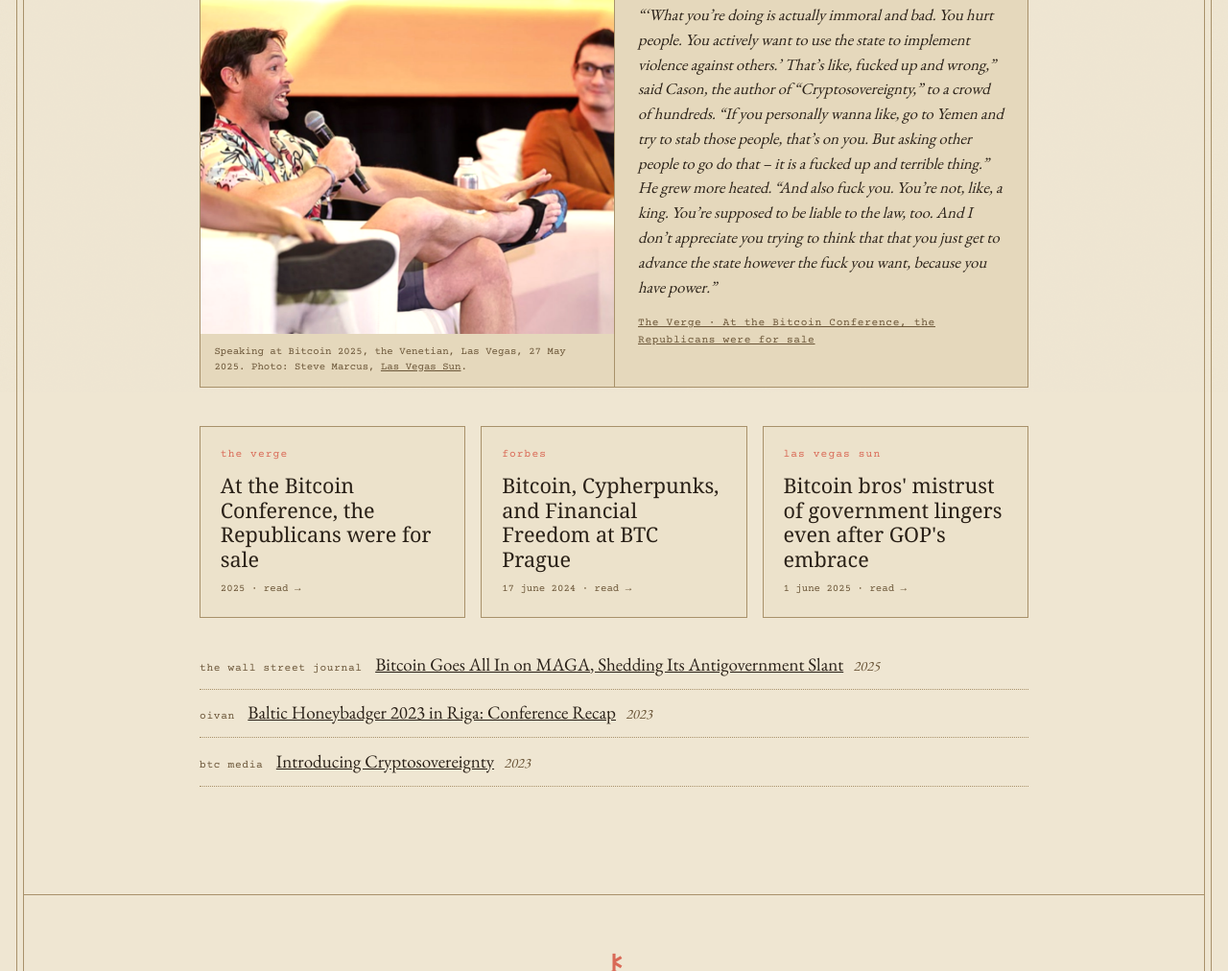
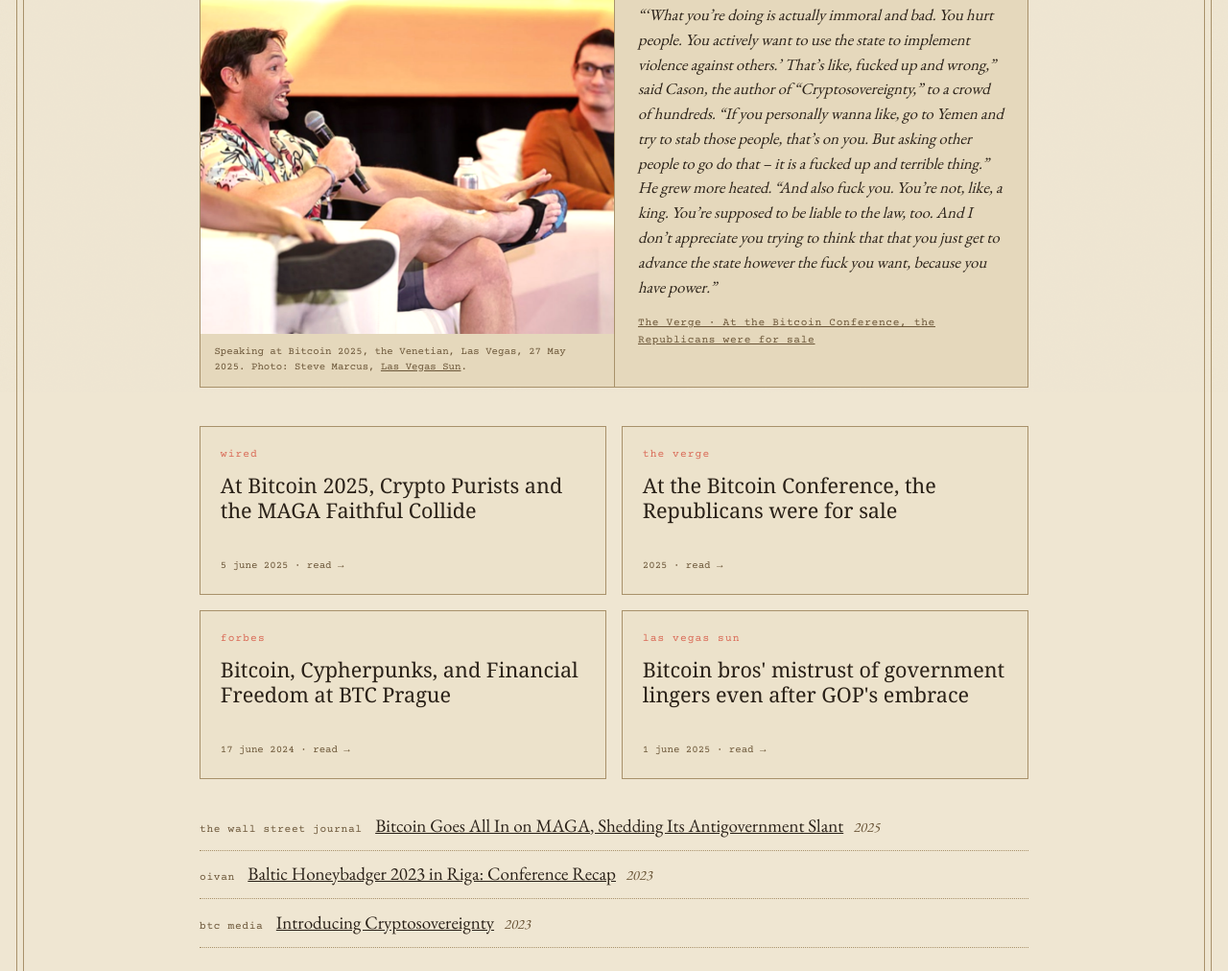
Before and after one commit to coindork/erikcason.com, a plain HTML site: page news/index.html in a window 1280 px wide. Shown: the part 391-1403 px from the top of the page at 96% size. Drawn offline with nearby package versions, Linux system fonts and the light colour scheme; a web font is replaced by a local one.

Commit message:
News: add Wired coverage of Bitcoin 2025

```diff
--- a/assets/site.css
+++ b/assets/site.css
@@ -788,3 +788,7 @@ nav a[aria-current='page'] { color: var(--ember); }
 .opening-grid + .home-antiwar { margin-top: clamp(2.5rem, 5vw, 4rem); }
 .home-antiwar { max-width: 54rem; }
 .live-words .home-vora { display: flow-root; }
+
+/* 2026-11-23: four press cards sit two by two on the News page */
+.press-features:has(> .press-card:nth-child(4)) { grid-template-columns: repeat(2, 1fr); }
+@media (max-width: 760px) { .press-features:has(> .press-card:nth-child(4)) { grid-template-columns: 1fr; } }
--- a/news/index.html
+++ b/news/index.html
@@ -30,6 +30,7 @@
           <cite><a href="https://www.theverge.com/cryptocurrency/679685/bitcoin-conference-gop-takeover" target="_blank" rel="noopener">The Verge · At the Bitcoin Conference, the Republicans were for sale</a></cite>
         </blockquote></div>
         <div class="press-features">
+          <a class="press-card" href="https://www.wired.com/story/at-bitcoin-2025-crypto-purists-and-the-maga-faithful-collide/" target="_blank" rel="noopener"><span class="press-outlet">Wired</span><strong>At Bitcoin 2025, Crypto Purists and the MAGA Faithful Collide</strong><span class="press-date">5 June 2025 · read →</span></a>
           <a class="press-card" href="https://www.theverge.com/cryptocurrency/679685/bitcoin-conference-gop-takeover" target="_blank" rel="noopener"><span class="press-outlet">The Verge</span><strong>At the Bitcoin Conference, the Republicans were for sale</strong><span class="press-date">2025 · read →</span></a>
           <a class="press-card" href="https://www.forbes.com/sites/digital-assets/2024/06/17/bitcoin-cypherpunks-and-financial-freedom-at-btc-prague/" target="_blank" rel="noopener"><span class="press-outlet">Forbes</span><strong>Bitcoin, Cypherpunks, and Financial Freedom at BTC Prague</strong><span class="press-date">17 June 2024 · read →</span></a>
           <a class="press-card" href="https://lasvegassun.com/news/2025/jun/01/bitcoin-bros-mistrust-of-government-comes-out-at-l/" target="_blank" rel="noopener"><span class="press-outlet">Las Vegas Sun</span><strong>Bitcoin bros' mistrust of government lingers even after GOP's embrace</strong><span class="press-date">1 June 2025 · read →</span></a>
```
